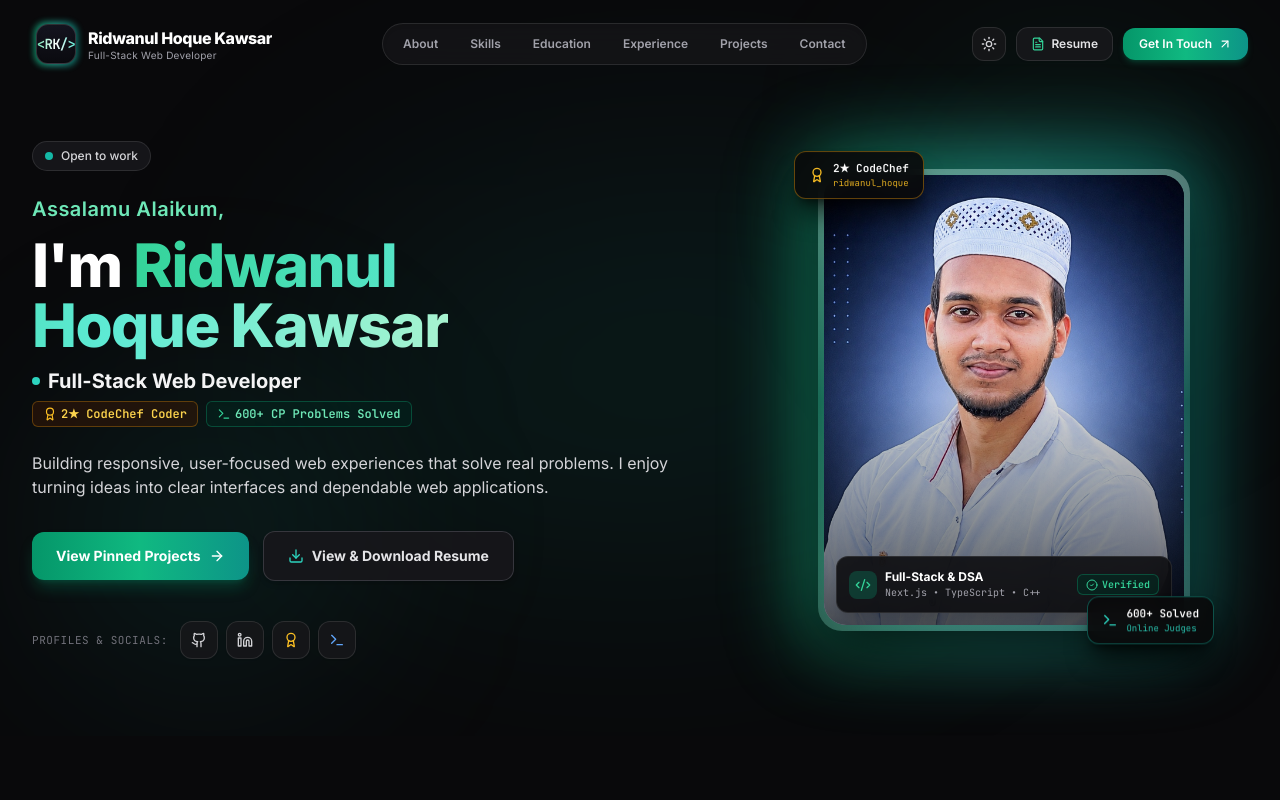
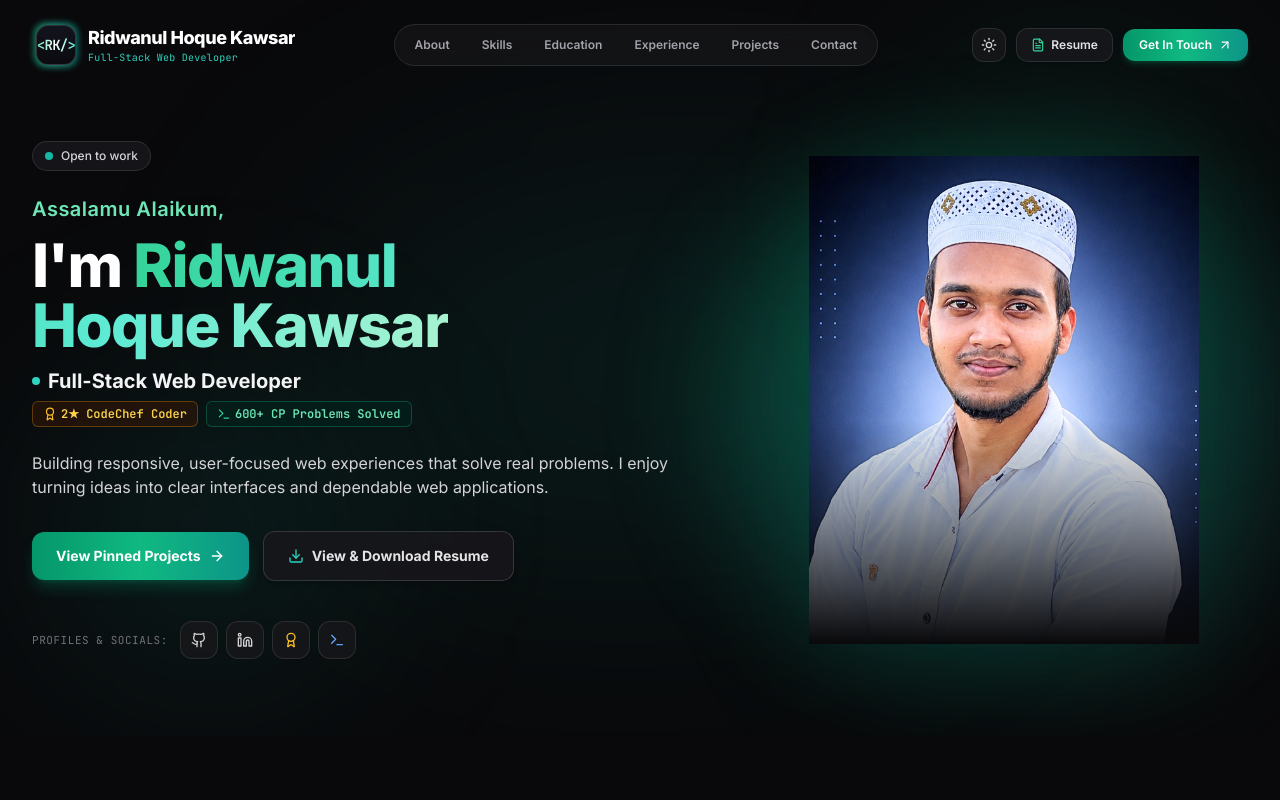
Before and after one commit to KawsarCodes404/ridwanul-portfolio, a React (Vite) app: page / in a window 1280 px wide. Shown: the top 800 px of the page. Built offline with nearby package versions, Linux system fonts and the light colour scheme.

Commit message:
Now updating the websites theme well

```diff
--- a/src/components/Hero.jsx
+++ b/src/components/Hero.jsx
@@ -7,11 +7,8 @@ import {
   Twitter,
   Facebook,
   Terminal,
-  Code2,
-  CheckCircle2,
   ExternalLink,
   Award,
-  Zap
 } from 'lucide-react';
 import { portfolioData } from '../data/portfolioData';
 
@@ -140,64 +137,15 @@ export default function Hero({ onOpenResume }) {
 
           </div>
 
-          {/* Right Column: Hero Photo with Premium Architectural Framing */}
+          {/* Portrait softly blends into the page atmosphere */}
           <div className="lg:col-span-5 flex justify-center">
-            <div className="relative group">
-
-              {/* Outer Ambient Glow Halo */}
-              <div className="absolute -inset-2 bg-gradient-to-r from-emerald-500 via-teal-400 to-teal-600 rounded-3xl blur-2xl opacity-60 group-hover:opacity-85 transition duration-700 animate-pulse-glow" />
-
-              {/* Layered Glass Frame */}
-              <div className="relative rounded-3xl p-1.5 bg-gradient-to-b from-white/30 via-white/5 to-white/15 backdrop-blur-2xl shadow-2xl shadow-black/80">
-                <div className="relative overflow-hidden rounded-[22px] bg-[#0c0d14] w-[280px] sm:w-[330px] md:w-[360px] aspect-[4/5]">
-                  <img
-                    src={personal.avatar}
-                    alt={personal.name}
-                    className="w-full h-full object-cover object-top scale-100 group-hover:scale-105 transition-transform duration-700 ease-out"
-                  />
-
-                  {/* Subtle Gradient Shadow at bottom of photo */}
-                  <div className="absolute inset-0 bg-gradient-to-t from-[#09090b] via-black/20 to-transparent opacity-70" />
-
-                  {/* High-Tech Card Pill over photo footer */}
-                  <div className="absolute bottom-3 left-3 right-3 bg-zinc-950/85 backdrop-blur-md border border-white/10 rounded-xl p-3 shadow-xl">
-                    <div className="flex items-center justify-between">
-                      <div className="flex items-center gap-2">
-                        <div className="p-1.5 rounded-lg bg-emerald-600/30 text-emerald-400">
-                          <Code2 className="w-4 h-4" />
-                        </div>
-                        <div>
-                          <p className="text-xs font-bold text-white">Full-Stack &amp; DSA</p>
-                          <p className="text-[10px] text-zinc-400 font-mono">Next.js • TypeScript • C++</p>
-                        </div>
-                      </div>
-                      <span className="flex items-center gap-1 text-[10px] font-mono font-semibold text-emerald-400 bg-emerald-950/60 px-2 py-0.5 rounded-md border border-emerald-500/30">
-                        <CheckCircle2 className="w-3 h-3" />
-                        Verified
-                      </span>
-                    </div>
-                  </div>
-                </div>
-              </div>
-
-              {/* Floating Achievement Badge 1 (Top Left): 2-Star CodeChef */}
-              <div className="absolute -top-4 -left-4 sm:-left-6 bg-zinc-950/90 backdrop-blur-md border border-amber-500/40 rounded-xl px-3.5 py-2 shadow-xl shadow-black/60 flex items-center gap-2 animate-float">
-                <Award className="w-4 h-4 text-amber-400" />
-                <div className="text-left">
-                  <span className="block text-[11px] font-bold text-white font-mono">2★ CodeChef</span>
-                  <span className="block text-[9px] text-amber-400/90 font-mono">ridwanul_hoque</span>
-                </div>
-              </div>
-
-              {/* Floating Achievement Badge 2 (Bottom Right): 600+ CP Solved */}
-              <div className="absolute -bottom-4 -right-4 sm:-right-6 bg-zinc-950/90 backdrop-blur-md border border-teal-500/40 rounded-xl px-3.5 py-2 shadow-xl shadow-black/60 flex items-center gap-2 animate-float" style={{ animationDelay: '2s' }}>
-                <Terminal className="w-4 h-4 text-teal-400" />
-                <div className="text-left">
-                  <span className="block text-[11px] font-bold text-white font-mono">600+ Solved</span>
-                  <span className="block text-[9px] text-teal-400/90 font-mono">Online Judges</span>
-                </div>
-              </div>
-
+            <div className="hero-portrait-wrap relative isolate w-[min(84vw,390px)] aspect-[4/5]">
+              <div className="hero-portrait-glow absolute inset-x-[-18%] top-[8%] bottom-[4%] -z-10 rounded-full bg-gradient-to-br from-emerald-500/35 via-teal-500/25 to-teal-400/20 blur-[70px] transition-opacity duration-700" />
+              <img
+                src={personal.avatar}
+                alt={personal.name}
+                className="hero-portrait-image h-full w-full object-cover object-top transition-transform duration-700 ease-out hover:scale-[1.025]"
+              />
             </div>
           </div>
 
--- a/src/components/Navbar.jsx
+++ b/src/components/Navbar.jsx
@@ -69,10 +69,10 @@ export default function Navbar({ onOpenResume, theme, onToggleTheme }) {
 
             {/* Developer Identity Text */}
             <div className="flex min-w-0 flex-col">
-              <span title="Ridwanul Hoque Kawsar" className="max-w-[138px] sm:max-w-none overflow-hidden text-ellipsis font-extrabold text-white tracking-tight text-[11px] sm:text-sm md:text-base leading-tight group-hover:text-teal-400 transition-colors flex items-center gap-1.5 whitespace-nowrap">
+              <span title="Ridwanul Hoque Kawsar" className="max-w-[138px] sm:max-w-none overflow-hidden text-ellipsis font-extrabold text-white tracking-tight text-[11px] sm:text-base md:text-lg leading-tight group-hover:text-teal-400 transition-colors flex items-center gap-1.5 whitespace-nowrap">
                 Ridwanul Hoque Kawsar
               </span>
-              <span className="hidden sm:block text-[10px] text-zinc-400 tracking-wide -mt-0.5">
+              <span className="hidden sm:block text-[10px] font-mono text-teal-400 tracking-wide -mt-0.5">
                 Full-Stack Web Developer
               </span>
             </div>
--- a/src/index.css
+++ b/src/index.css
@@ -1,6 +1,8 @@
 @tailwind base;
 @tailwind components;
 @tailwind utilities;
+
+:root { --page-bg: #09090b; }
 
 @layer base {
   html {
@@ -84,6 +86,7 @@
 /* Persisted light theme toggle: keep the same layout while shifting the surface palette. */
 html[data-theme="light"] body,
 html[data-theme="light"] .portfolio-shell { background-color: #f8fafc !important; color: #172033 !important; }
+html[data-theme="light"] { --page-bg: #f8fafc; }
 html[data-theme="light"] body { color-scheme: light; }
 html[data-theme="light"] [class*="bg-[#09090b]"],
 html[data-theme="light"] [class*="bg-zinc-950"],
@@ -114,11 +117,16 @@ html { scroll-padding-top: 5.5rem; }
 .scroll-reveal { opacity: 0; transform: translate3d(0, 22px, 0); transition: opacity 700ms ease, transform 700ms cubic-bezier(.2,.7,.2,1); }
 .scroll-reveal.is-visible { opacity: 1; transform: translate3d(0, 0, 0); }
 .hero-greeting { animation: greeting-in 800ms cubic-bezier(.2,.7,.2,1) both; }
+.hero-portrait-wrap { filter: drop-shadow(0 24px 54px rgba(16,185,129,.12)); }
+.hero-portrait-image { mask-image: radial-gradient(ellipse 91% 96% at 50% 43%, #000 62%, rgba(0,0,0,.9) 78%, transparent 100%); }
+.hero-portrait-wrap::after { content: ""; position: absolute; inset: 0; pointer-events: none; background: linear-gradient(to bottom, transparent 54%, var(--page-bg) 100%); }
+.hero-portrait-glow { animation: portrait-breathe 8s ease-in-out infinite alternate; }
 .contact-icon { background: rgba(16,185,129,.12); border: 1px solid rgba(52,211,153,.2); }
 .contact-method-email > span:first-child { color: #6ee7b7; background: rgba(16,185,129,.12); }
 .contact-method-phone > span:first-child { color: #67e8f9; background: rgba(20,184,166,.12); }
 .contact-method-whatsapp > span:first-child { color: #86efac; background: rgba(34,197,94,.12); }
 @keyframes greeting-in { from { opacity: 0; transform: translateY(10px); } to { opacity: 1; transform: translateY(0); } }
+@keyframes portrait-breathe { from { opacity: .65; transform: scale(.96); } to { opacity: 1; transform: scale(1.04); } }
 @media (prefers-reduced-motion: reduce) {
   html { scroll-behavior: auto; }
   *, *::before, *::after { animation-duration: .01ms !important; animation-iteration-count: 1 !important; transition-duration: .01ms !important; }
```
